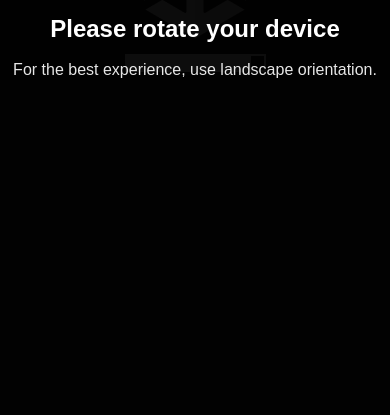
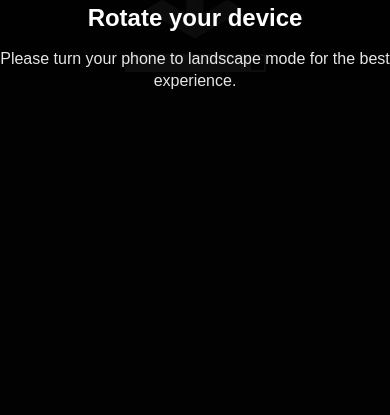
Before and after one commit to Coscos100/PortfolioWebsite, a plain HTML site: page index.html in a window 390 px wide. Shown: the part 429-844 px from the top of the page. Drawn offline with Linux system fonts and the light colour scheme; no server answers.

Commit message:
Update index.html

```diff
--- a/index.html
+++ b/index.html
@@ -2,19 +2,13 @@
 <html lang="en-us">
 <head>
     <meta charset="utf-8">
-    <meta http-equiv="Content-Type" content="text/html; charset=utf-8">
     <title>Unity WebGL Player | PortfolioWebsite</title>
     <link rel="shortcut icon" href="TemplateData/favicon.ico">
     <link rel="stylesheet" href="TemplateData/style.css">
-    <meta name="viewport" content="width=device-width, initial-scale=1.0, user-scalable=no">
+    <meta name="viewport" content="width=device-width, height=device-height, initial-scale=1.0, user-scalable=no, shrink-to-fit=yes">
 </head>
 <body>
-    <!-- Mobile start overlay -->
-    <div id="mobile-start-overlay" style="position:fixed;top:0;left:0;width:100%;height:100%;background:#000;display:flex;justify-content:center;align-items:center;z-index:10000;flex-direction:column;">
-        <button id="start-button" style="font-size:24px;padding:20px 40px;color:white;background:#111;border:none;border-radius:10px;cursor:pointer;">Tap to Start</button>
-    </div>
-
-    <!-- Unity container -->
+    <!-- Unity Container -->
     <div id="unity-container" class="unity-desktop">
         <canvas id="unity-canvas" width="1920" height="1080" tabindex="-1"></canvas>
         <div id="unity-loading-bar">
@@ -31,42 +25,35 @@
         </div>
     </div>
 
-    <!-- Rotate phone warning overlay -->
+    <!-- Rotate warning overlay -->
     <div id="rotate-warning">
-        <div class="icon">↻</div>
-        <h2>Please rotate your device</h2>
-        <p>For the best experience, use landscape orientation.</p>
+        <div class="icon">🔄</div>
+        <h2>Rotate your device</h2>
+        <p>Please turn your phone to landscape mode for the best experience.</p>
     </div>
 
     <script>
-        var container = document.querySelector("#unity-container");
-        var canvas = document.querySelector("#unity-canvas");
-        var loadingBar = document.querySelector("#unity-loading-bar");
-        var progressBarFull = document.querySelector("#unity-progress-bar-full");
-        var fullscreenButton = document.querySelector("#unity-fullscreen-button");
-        var warningBanner = document.querySelector("#unity-warning");
+        const container = document.querySelector("#unity-container");
+        const canvas = document.querySelector("#unity-canvas");
+        const loadingBar = document.querySelector("#unity-loading-bar");
+        const progressBarFull = document.querySelector("#unity-progress-bar-full");
+        const fullscreenButton = document.querySelector("#unity-fullscreen-button");
+        const warningBanner = document.querySelector("#unity-warning");
+        const rotateWarning = document.querySelector("#rotate-warning");
 
         function unityShowBanner(msg, type) {
-            function updateBannerVisibility() {
+            const div = document.createElement('div');
+            div.innerHTML = msg;
+            warningBanner.appendChild(div);
+            if(type === 'error') div.style = 'background:red; padding:10px;';
+            else if(type === 'warning') div.style = 'background:yellow; padding:10px;';
+            else setTimeout(()=>{ warningBanner.removeChild(div); }, 5000);
             warningBanner.style.display = warningBanner.children.length ? 'block' : 'none';
         }
-            var div = document.createElement('div');
-            div.innerHTML = msg;
-            warningBanner.appendChild(div);
-            if (type == 'error') div.style = 'background: red; padding: 10px;';
-            else {
-                if (type == 'warning') div.style = 'background: yellow; padding: 10px;';
-                setTimeout(function() {
-                    warningBanner.removeChild(div);
-                    updateBannerVisibility();
-                }, 5000);
-            }
-            updateBannerVisibility();
-        }
 
-        var buildUrl = "Build";
-        var loaderUrl = buildUrl + "/9853637125e801e9aae48e78dbbdcfca.loader.js";
-        var config = {
+        const buildUrl = "Build";
+        const loaderUrl = buildUrl + "/9853637125e801e9aae48e78dbbdcfca.loader.js";
+        const config = {
             dataUrl: buildUrl + "/ea3891f0a93bf9d82fbd3a65904c6e2e.data.unityweb",
             frameworkUrl: buildUrl + "/04aa110b167649db121789b00c7e1124.framework.js.unityweb",
             codeUrl: buildUrl + "/72d50c7be1b3a1a7f6f0dfb667272775.wasm.unityweb",
@@ -77,50 +64,40 @@
             showBanner: unityShowBanner
         };
 
+        // Mobile detection using both UA and screen width
+        const isMobile = (/iPhone|iPad|iPod|Android/i.test(navigator.userAgent) || window.innerWidth <= 768);
+        if(isMobile){
+            container.className = "unity-mobile";
+            canvas.className = "unity-mobile";
+
+            // Show rotate warning automatically
+            function checkOrientation() {
+                if(window.innerHeight > window.innerWidth){
+                    rotateWarning.style.display = "flex";
+                } else {
+                    rotateWarning.style.display = "none";
+                }
+            }
+            window.addEventListener('resize', checkOrientation);
+            window.addEventListener('orientationchange', checkOrientation);
+            checkOrientation(); // Initial check
+        }
+
         loadingBar.style.display = "block";
 
-        // Function to start Unity instance
-        function startUnity() {
-            loadingBar.style.display = "block";
-            canvas.style.display = "block";
-            document.getElementById('mobile-start-overlay').style.display = 'none';
-
-            // Lock orientation on mobile if possible
-            if (screen.orientation && screen.orientation.lock) {
-                screen.orientation.lock('landscape').catch(err => console.log(err));
-            }
-
-            // Optional: request fullscreen
-            if (canvas.requestFullscreen) canvas.requestFullscreen();
-            else if (canvas.webkitRequestFullscreen) canvas.webkitRequestFullscreen();
-
-            var script = document.createElement("script");
+        const script = document.createElement("script");
         script.src = loaderUrl;
         script.onload = () => {
             createUnityInstance(canvas, config, (progress) => {
                 progressBarFull.style.width = 100 * progress + "%";
             }).then((unityInstance) => {
                 loadingBar.style.display = "none";
-                    fullscreenButton.onclick = () => {
-                        unityInstance.SetFullscreen(1);
-                    };
+                if(!isMobile){
+                    fullscreenButton.onclick = () => { unityInstance.SetFullscreen(1); };
+                }
             }).catch((message) => { alert(message); });
         };
         document.body.appendChild(script);
-        }
-
-        // Mobile detection
-        if (/iPhone|iPad|iPod|Android/i.test(navigator.userAgent)) {
-            container.className = "unity-mobile";
-            canvas.className = "unity-mobile";
-            canvas.style.display = 'none';
-            loadingBar.style.display = 'none';
-
-            document.getElementById('start-button').addEventListener('click', startUnity);
-        } else {
-            // Desktop: start immediately
-            startUnity();
-        }
     </script>
 </body>
 </html>
```
Lines whose indentation alone changed are shown as unchanged.
